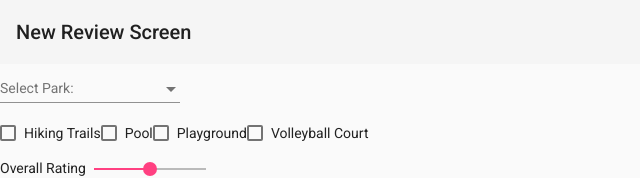
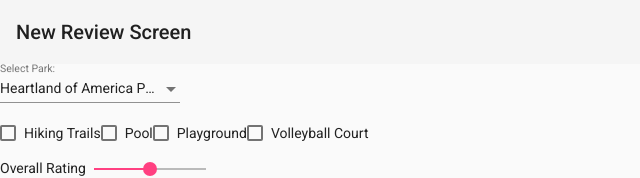
Before and after one commit to mikejunt/parkreviews, an Angular app: page /newreview in a window 1280 px wide. Shown: the top 178 px of the page, without its empty margins (0-640 px from the left). Built offline with nearby package versions, Linux system fonts and the light colour scheme.

Commit message:
park menu ready to communicate with store

```diff
--- a/src/app/park-select/park-select.component.html
+++ b/src/app/park-select/park-select.component.html
@@ -1,6 +1,6 @@
 <mat-form-field>
-    <mat-label for="parkchoice">Select Park:</mat-label>
-    <mat-select [(ngModel)]="parkchoice">
-        <mat-option *ngFor="let park of parklist" value="park.id">{{park.name}}</mat-option>
+    <mat-label for="parkselect">Select Park:</mat-label>
+    <mat-select (ngModelChange)="logIt()" [(ngModel)]="parkselect">
+        <mat-option *ngFor="let park of parklist" value="{{park.id}}">{{park.name}}</mat-option>
     </mat-select>
 </mat-form-field>
--- a/src/app/park-select/park-select.component.ts
+++ b/src/app/park-select/park-select.component.ts
@@ -1,6 +1,7 @@
 import { Component, OnInit } from '@angular/core';
 import { ParksService } from '../services/parks.service';
 import { Park } from '../interfaces/parks.interface';
+import { Observable } from 'rxjs';
 
 @Component({
   selector: 'app-park-select',
@@ -9,10 +10,15 @@ import { Park } from '../interfaces/parks.interface';
 })
 export class ParkSelectComponent implements OnInit {
   parklist: Park[] = this.parks.parks
-  parkchoice: string
+  parkselect: string = "1"
+
   constructor(private parks: ParksService) { }
 
   ngOnInit(): void {
   }
 
+ logIt() {
+   console.log("This function would update the store with id of selected park:", this.parkselect)
+ }
+
 }
--- a/src/app/services/parks.service.ts
+++ b/src/app/services/parks.service.ts
@@ -8,4 +8,5 @@ export class ParksService {
 parks: Park[] = [{name: "Standing Bear Lake", id: "2"}, {name: "Heartland of America Park", id:"1"}, {name: "Benson Park", id: "3"}]
 
   constructor() { }
+
 }
```
